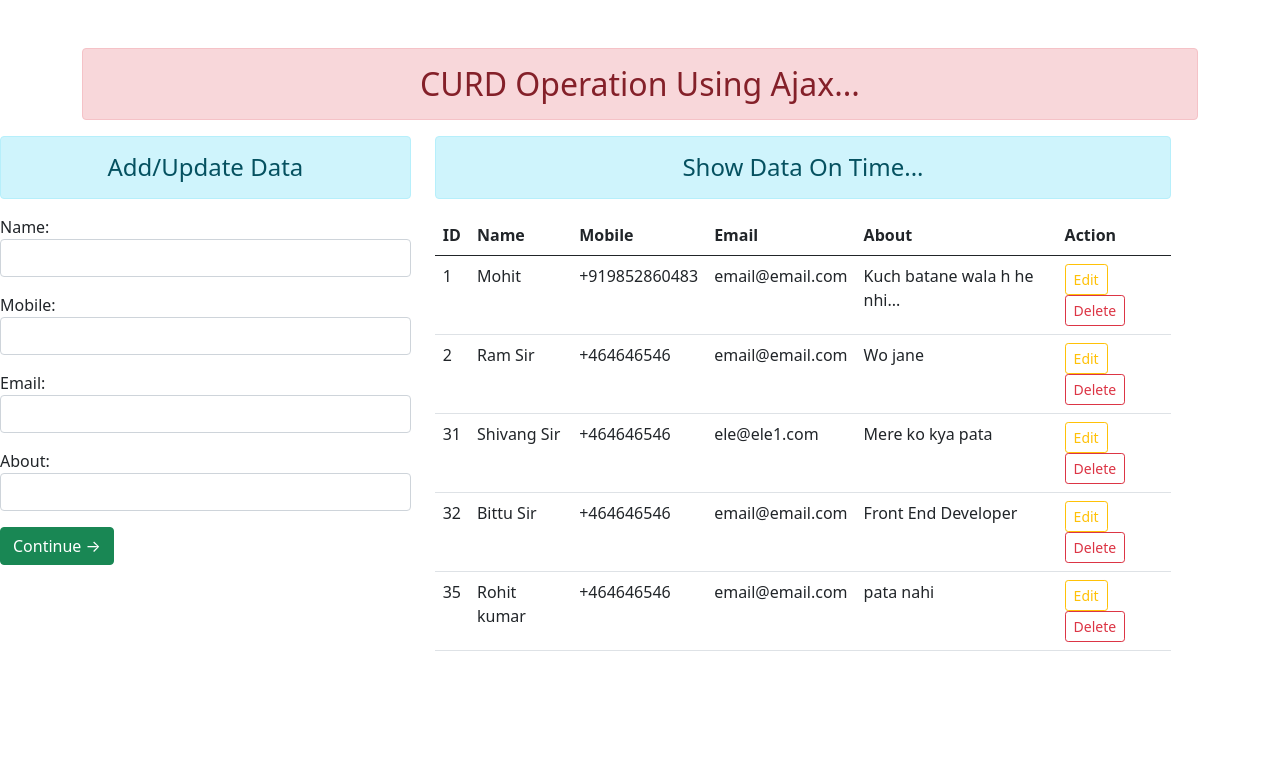
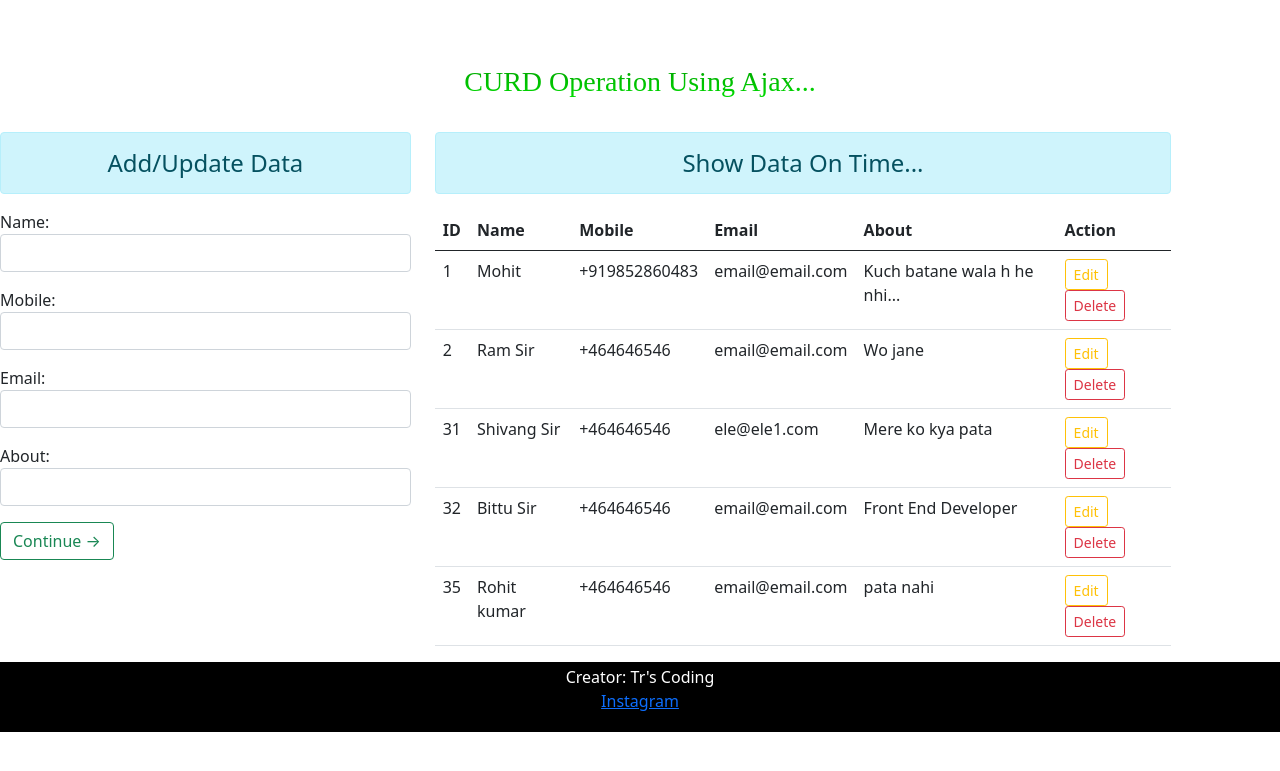
Before and after one commit to TR404/AjaxExample, a Django app: page / in a window 1280 px wide. Shown: the top 771 px of the page. Run offline with Django 3.2, Linux system fonts and the light colour scheme; data comes from the database, SQL or seed files in the repository; both versions use the stored data as it was after the commit; some libraries are stand-ins or nearby versions.

Commit message:
Innitial Commit

```diff
--- a/Application/static/Application/CSS/Style.css
+++ b/Application/static/Application/CSS/Style.css
@@ -0,0 +1,30 @@
+  h3{
+            font-family: serif;
+            color: transparent;
+            text-align: center;
+            animation: effect 2s linear infinite;
+        }
+
+
+        @keyframes effect {
+            0% {
+                background: linear-gradient(
+                        #008000, #00FF00);
+                -webkit-background-clip: text;
+            }
+
+            100% {
+                background: linear-gradient(
+                        #3CE7D7, #000FFF);
+                -webkit-background-clip: text;
+            }
+        }
+
+
+footer {
+	text-align: center;
+	padding: 3px;
+	background-color: Black;
+	color: white;
+
+	}
--- a/Application/templates/Application/index.html
+++ b/Application/templates/Application/index.html
@@ -16,7 +16,7 @@
 </head>
 <body>
 	<div class = 'container mt-5'>
-		<h2 class = 'text-center alert alert-danger'>CURD Operation Using Ajax...</h2>
+		<h3 class = 'text-center alert'>CURD Operation Using Ajax...</h3>
 	</div>
 	<div class = 'row'>
 		<div class = 'col-sm-4'>
@@ -29,7 +29,7 @@
 		{{ form.as_p }}
 
 
-		<p><input type="button" value="Continue &rarr;" class = 'btn btn-success' id = 'btnSave'/></p>
+		<p><input type="button" value="Continue &rarr;" class = 'btn btn-outline-success' id = 'btnSave'/></p>
 	</form>
 		</div>
 		<div class = 'col-sm-7'>
@@ -68,5 +68,10 @@
 	<script src="{% static 'Application/Js/bootstrap.js'%}"></script>
 	<script src="{% static 'Application/Js/Script.js'%}"></script>
 	{% include 'Application/ajax.html' %}
+	<footer>
+		<p>Creator: Tr's Coding<br>
+		<a href="https://www.instagram.com/tmkmohit/">Instagram</a></p>
+	</footer>
 </body>
+
 </html>
```
Also changed, not shown: db.sqlite3.
